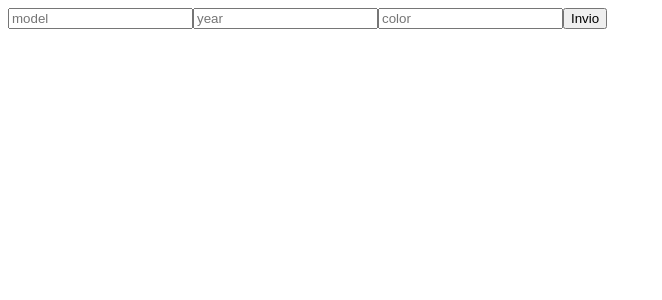
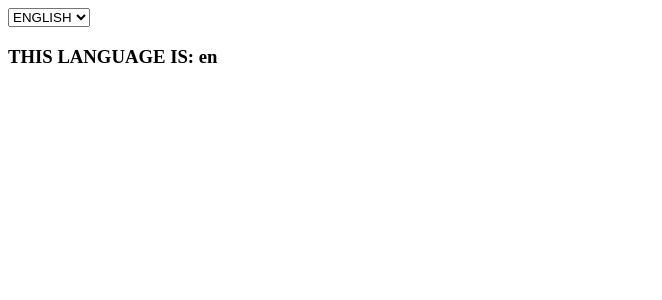
Before and after one commit to Simonedamb/React-exercises, a React (Create React App) app: page / in a window 1280 px wide. Shown: the top 300 px of the page, without its empty margins (0-662 px from the left). Built offline with nearby package versions, Linux system fonts and the light colour scheme.

Commit message:
useContext

```diff
--- a/src/App.js
+++ b/src/App.js
@@ -1,4 +1,5 @@
 import React, { useState } from "react";
+import { DisplayLanguage } from "./DisplayLanguage";
 // import ClickCounter from "./ClickCounter";
 // import { ClickTracker } from "./ClickTracker";
 // import { InteractiveWelcome } from "./InteractiveWelcome";
@@ -7,13 +8,19 @@ import React, { useState } from "react";
 // import { UcontrolledLogin } from "./UncontrolledLogin";
 // import Counter from "./Counter";
 // import FilteredList from "./FilteredList";
-// import { Language } from "./Language";
+import { Language } from "./Language";
 // import Sum from "./Sum";
 // import { GithubUserList } from "./GithubUserList";
-import CarDetails from "./CarDetails";
+// import CarDetails from "./CarDetails";
 
 export function App() {
   // const [showCounter, setShowCounter] = useState(true);
+
+  const [language, setLanguage] = useState("en");
+
+  const handleChangeLanguage = (event) => {
+    setLanguage(event.target.value);
+  };
 
   // function handleToggleCounter() {
   //   setShowCounter((s) => !s);
@@ -21,20 +28,26 @@ export function App() {
 
   return (
     <>
-      {/* <Language /> */}
+      <select value={language} onChange={handleChangeLanguage}>
+        <option value="en">ENGLISH</option>
+        <option value="it">ITALIANO</option>
+      </select>
+      <DisplayLanguage.Provider value={language}>
+        <Language />
+      </DisplayLanguage.Provider>
       {/* <GithubUserList /> */}
       {/* <ClickCounter /> */}
       {/* <InteractiveWelcome /> */}
       {/* <UcontrolledLogin /> */}
       {/* <Sum /> */}
       {/* <Counter /> */}
-      <CarDetails
+      {/* <CarDetails
         initialData={{
           model: "",
           year: "",
           color: "",
         }}
-      />
+      /> */}
       {/* <FilteredList /> */}
       {/* <TodoList */}
       {/* render={(arr, addTodo, reset, removeTodo) => {
--- a/src/Language.js
+++ b/src/Language.js
@@ -1,25 +1,18 @@
-import React from "react";
+import { useContext } from "react";
 import { DisplayLanguage } from "./DisplayLanguage";
 
-const Strings = {
-  en: { CURRENT_LANGUAGE: "THIS LANGUAGE IS ENGLISH" },
-  it: { CURRENT_LANGUAGE: "QUESTA LINGUA E' ITALIANA" },
+const strings = {
+  en: { CURRENT_LANGUAGE: "THIS LANGUAGE IS: " },
+  it: { CURRENT_LANGUAGE: "QUESTA LINGUA E': " },
 };
 
-export class Language extends React.Component {
-  render() {
-    return (
-      <div>
-        <DisplayLanguage.Consumer>
-          {(language) => {
-            return (
-              <h1 className="stringLanguage">
-                {Strings[language].CURRENT_LANGUAGE}
-              </h1>
-            );
-          }}
-        </DisplayLanguage.Consumer>
-      </div>
-    );
-  }
-}
+export const Language = () => {
+  const language = useContext(DisplayLanguage);
+
+  return (
+    <h3>
+      {strings[language].CURRENT_LANGUAGE}
+      {language}
+    </h3>
+  );
+};
```
